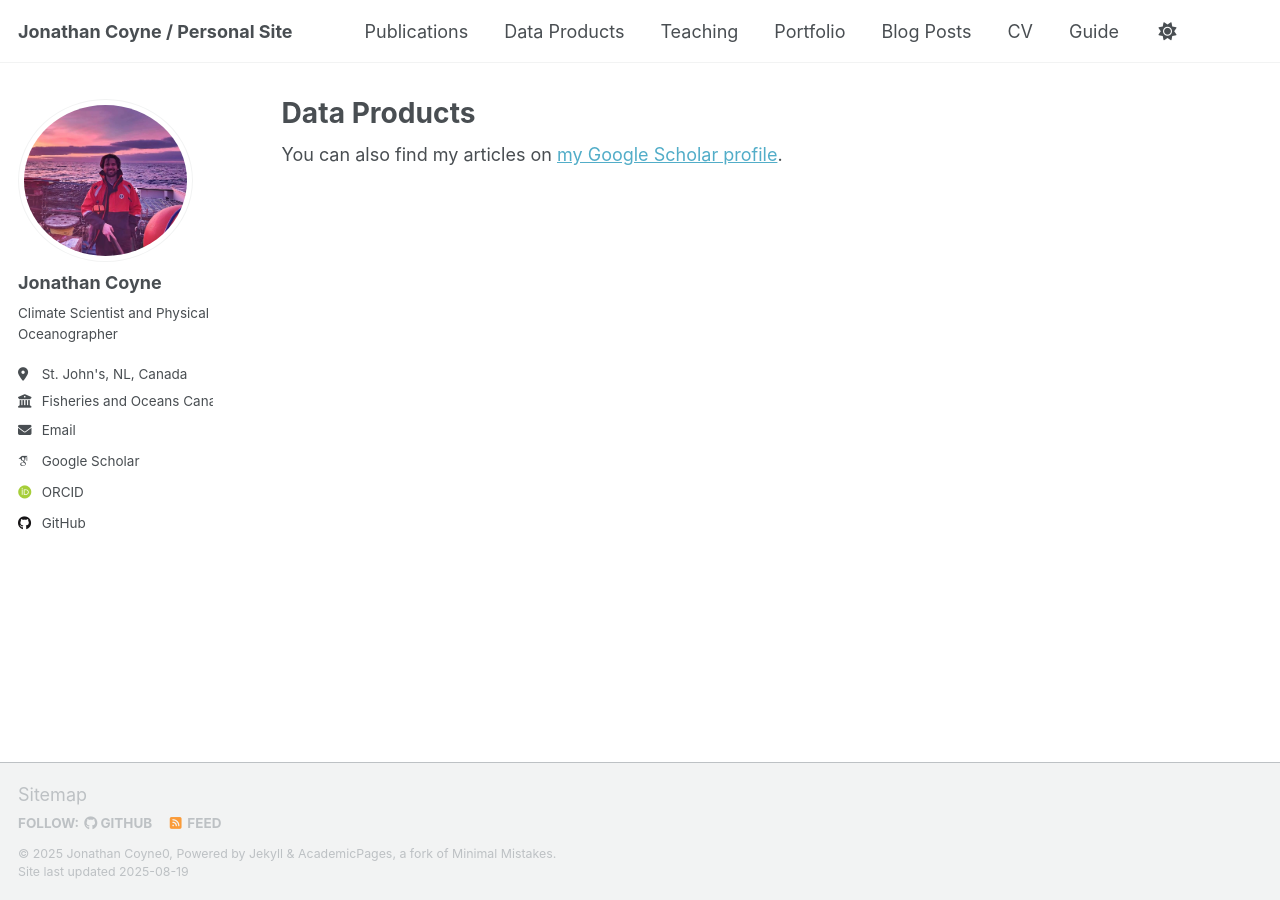
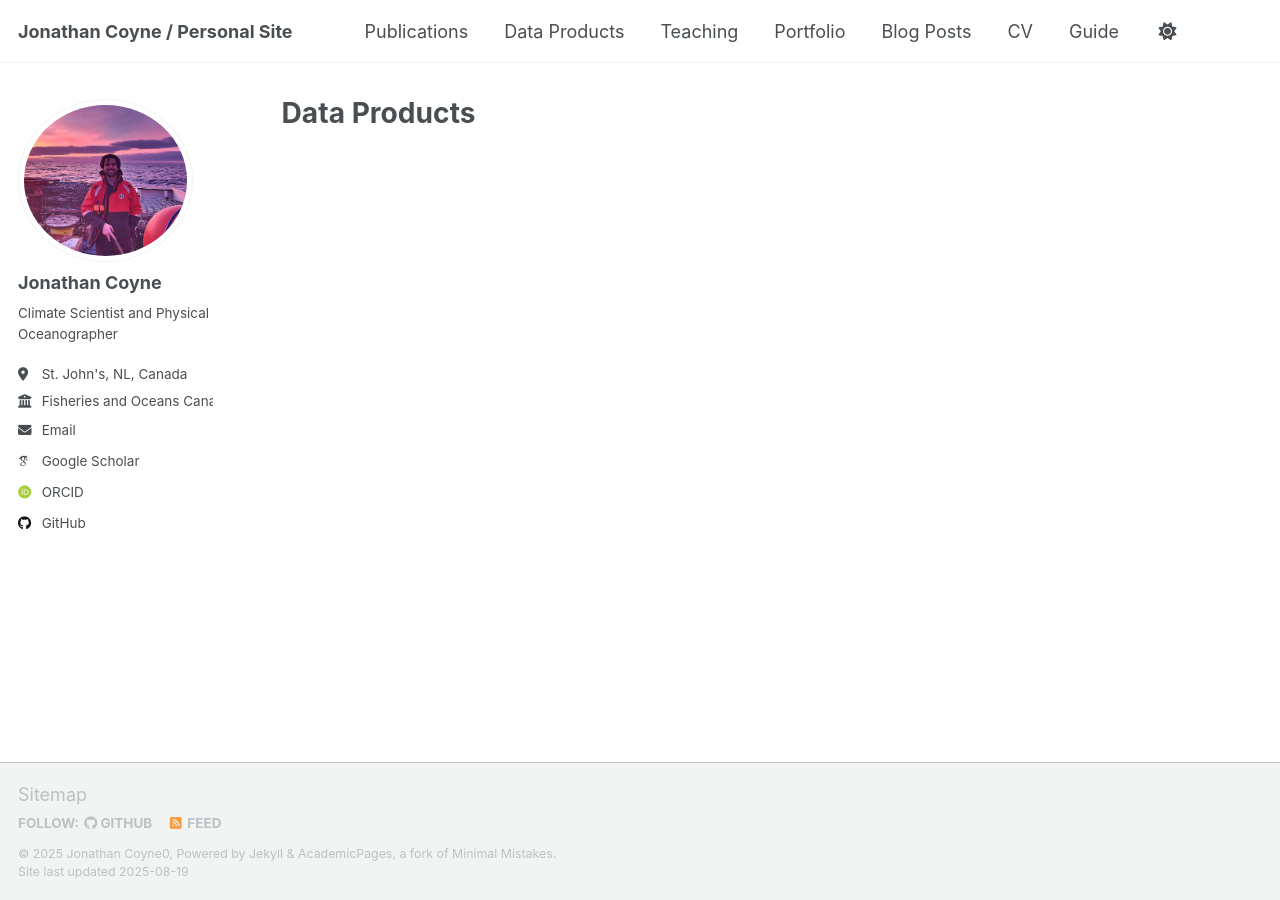
Before and after one commit to jn533213/jn533213.github.io, a Jekyll site: the page built from _pages/dataproducts.html, in a window 1280 px wide. Built offline with Jekyll 4.4.1, drawn with Linux system fonts in a browser that asks for light colours; some web fonts are replaced; a script that is not in the unit is left out.

Commit message:
Update dataproducts.html

```diff
--- a/_pages/dataproducts.html
+++ b/_pages/dataproducts.html
@@ -5,13 +5,9 @@ permalink: /dataproducts/
 author_profile: true
 ---
 
-{% if site.author.googlescholar %}
-  <div class="wordwrap">You can also find my articles on <a href="{{site.author.googlescholar}}">my Google Scholar profile</a>.</div>
-{% endif %}
-
 {% include base_path %}
 
-<!-- New style rendering if publication categories are defined -->
+<!-- New style rendering if data product categories are defined -->
 {% if site.publication_category %}
   {% for category in site.publication_category  %}
     {% assign title_shown = false %}
```
